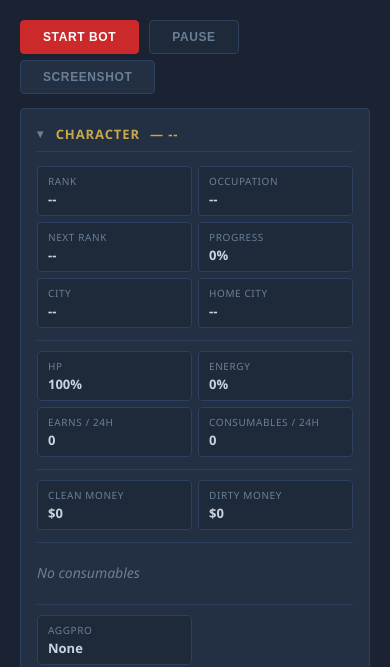
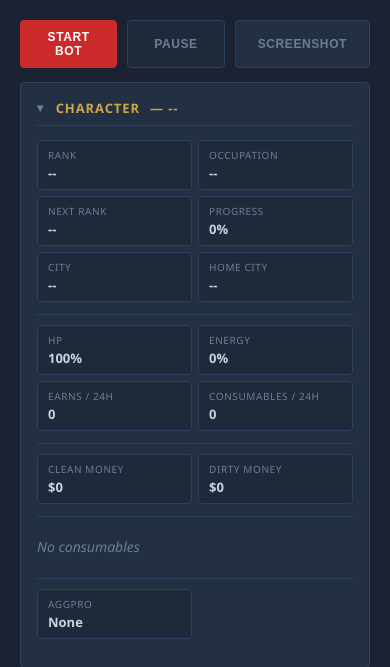
Before and after one commit to jzxky/simple_bot, a Flask app: page / in a window 390 px wide. Shown: the part 93-760 px from the top of the page. Run offline with Flask 3, Linux system fonts and the light colour scheme; data that the repository does not hold is empty.

Commit message:
Merge controls onto one row with flex fill (#107)
* Add collapsed section summary pills for Character and Aggravated Crimes

Character header shows live energy % and active timer countdowns (ticking every second).
Aggravated Crimes header shows primary crime + energy threshold, plus away crime when hack bank is selected.

https://claude.ai/code/session_01SGT1mnCnrev3zRWJz2bKgj

* Merge controls onto one row with flex fill for mobile

https://claude.ai/code/session_01SGT1mnCnrev3zRWJz2bKgj

---------

Co-authored-by: Claude <noreply@anthropic.com>

```diff
--- a/ui/static/style.css
+++ b/ui/static/style.css
@@ -196,8 +196,8 @@ select option { background: var(--surface2); }
 .muted { color: var(--muted); font-weight: normal; }
 
 /* Controls */
-.controls { display: flex; gap: 10px; margin-bottom: 6px; flex-wrap: wrap; }
-.controls-secondary { margin-bottom: 14px; }
+.controls { display: flex; gap: 10px; margin-bottom: 14px; flex-wrap: wrap; }
+.controls button { flex: 1; }
 button {
   padding: 9px 22px;
   border: 1px solid transparent;
--- a/ui/templates/index.html
+++ b/ui/templates/index.html
@@ -22,8 +22,6 @@
     <div class="controls">
       <button id="toggle-btn" onclick="toggleBot()">Start Bot</button>
       <button id="pause-btn" onclick="togglePause()" disabled>Pause</button>
-    </div>
-    <div class="controls controls-secondary">
       <button id="screenshot-btn" onclick="takeScreenshot()">Screenshot</button>
     </div>
 
```
